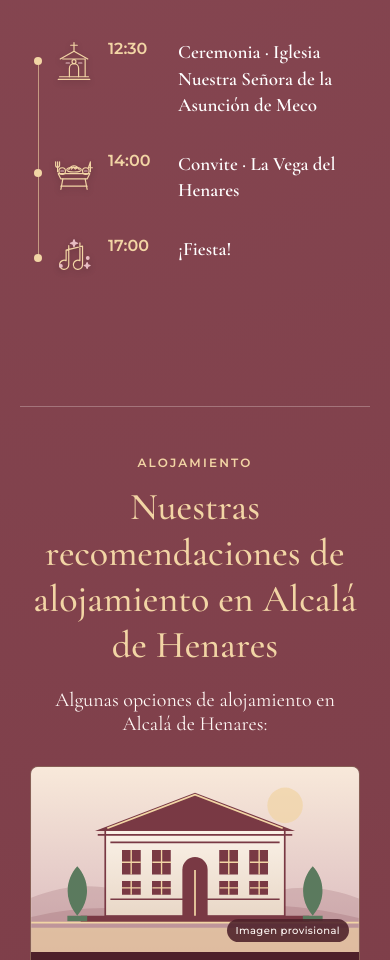
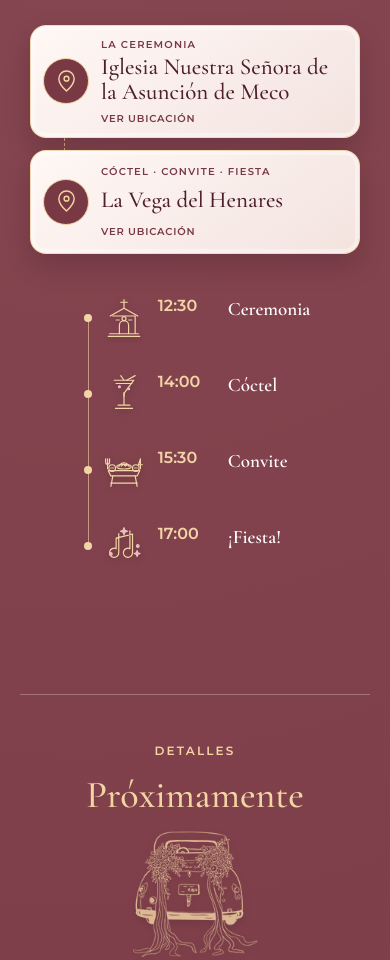
Before and after one commit to CaMaRoGa/Weddpage, a website: page public/index.html in a window 390 px wide. Shown: the part 879-1839 px from the top of the page. Drawn offline with nearby package versions, Linux system fonts and the light colour scheme.

Commit message:
nuevas modificaciones

```diff
--- a/public/index.html
+++ b/public/index.html
@@ -18,9 +18,9 @@
     <nav class="desktop-nav" aria-label="Navegación principal">
       <a href="#inicio">INICIO</a>
       <a href="#boda">LA BODA</a>
+      <a href="#detalles">DETALLES</a>
       <a href="#alojamiento">ALOJAMIENTO</a>
       <a href="#confirmacion">CONFIRMACIÓN</a>
-      <a href="#detalles">DETALLES</a>
       <a href="#contacto">CONTACTO</a>
       <a href="#regalos">REGALOS</a>
     </nav>
@@ -32,9 +32,9 @@
     <nav class="mobile-nav" id="mobileNav" aria-label="Menú móvil">
       <a href="#inicio">INICIO</a>
       <a href="#boda">LA BODA</a>
+      <a href="#detalles">DETALLES</a>
       <a href="#alojamiento">ALOJAMIENTO</a>
       <a href="#confirmacion">CONFIRMACIÓN</a>
-      <a href="#detalles">DETALLES</a>
       <a href="#contacto">CONTACTO</a>
       <a href="#regalos">REGALOS</a>
     </nav>
@@ -57,6 +57,24 @@
     <section class="simple-section" id="boda">
       <span class="section-kicker">18 · 09 · 2027</span>
       <h2>Un día para recordar</h2>
+      <div class="schedule-venues" aria-label="Ubicaciones de la celebración">
+        <a class="schedule-venue" href="https://www.google.com/maps/search/?api=1&amp;query=Iglesia+Nuestra+Se%C3%B1ora+de+la+Asunci%C3%B3n+de+Meco" target="_blank" rel="noopener noreferrer">
+          <span class="venue-pin" aria-hidden="true">
+            <svg viewBox="0 0 24 24"><path d="M12 22s8-7.2 8-13a8 8 0 1 0-16 0c0 5.8 8 13 8 13Z"/><circle cx="12" cy="9" r="2.5"/></svg>
+          </span>
+          <span class="venue-events">La ceremonia</span>
+          <strong>Iglesia Nuestra Señora de la Asunción de Meco</strong>
+          <span class="venue-action">Ver ubicación</span>
+        </a>
+        <a class="schedule-venue" href="https://www.google.com/maps/search/?api=1&amp;query=La+Vega+del+Henares+Meco" target="_blank" rel="noopener noreferrer">
+          <span class="venue-pin" aria-hidden="true">
+            <svg viewBox="0 0 24 24"><path d="M12 22s8-7.2 8-13a8 8 0 1 0-16 0c0 5.8 8 13 8 13Z"/><circle cx="12" cy="9" r="2.5"/></svg>
+          </span>
+          <span class="venue-events">Cóctel · convite · fiesta</span>
+          <strong>La Vega del Henares</strong>
+          <span class="venue-action">Ver ubicación</span>
+        </a>
+      </div>
       <ol class="wedding-schedule">
         <li>
           <span class="schedule-icon" aria-hidden="true">
@@ -70,7 +88,20 @@
             </svg>
           </span>
           <time datetime="12:30">12:30</time>
-          <a class="schedule-location" href="https://www.google.com/maps/search/?api=1&amp;query=Iglesia+Nuestra+Se%C3%B1ora+de+la+Asunci%C3%B3n+de+Meco" target="_blank" rel="noopener noreferrer">Ceremonia · Iglesia Nuestra Señora de la Asunción de Meco</a>
+          <span class="wedding-celebration">Ceremonia</span>
+        </li>
+        <li>
+          <span class="schedule-icon" aria-hidden="true">
+            <svg viewBox="0 0 64 64" fill="none">
+              <path d="M17 11h30L32 31v18m-9 0h18m-22 5h26"/>
+              <path d="M32 30v5m4-24 13-7m-17 7-5-7"/>
+              <path d="M20 16h24"/>
+              <circle cx="25" cy="21" r="1.5" fill="#E8BDC4" stroke="#E8BDC4"/>
+              <circle cx="39" cy="24" r="1.5" fill="#E8BDC4" stroke="#E8BDC4"/>
+            </svg>
+          </span>
+          <time datetime="14:00">14:00</time>
+          <span class="wedding-celebration">Cóctel</span>
         </li>
         <li>
           <span class="schedule-icon" aria-hidden="true">
@@ -85,8 +116,8 @@
               <path d="M12 29h4m32 0h4" stroke="#E8BDC4"/>
             </svg>
           </span>
-          <time datetime="14:00">14:00</time>
-          <a class="schedule-location" href="https://www.google.com/maps/search/?api=1&amp;query=La+Vega+del+Henares+Meco" target="_blank" rel="noopener noreferrer">Convite · La Vega del Henares</a>
+          <time datetime="15:30">15:30</time>
+          <span class="wedding-celebration">Convite</span>
         </li>
         <li>
           <span class="schedule-icon" aria-hidden="true">
@@ -101,6 +132,13 @@
           <span class="wedding-celebration">¡Fiesta!</span>
         </li>
       </ol>
+    </section>
+
+    <section class="simple-section" id="detalles">
+      <span class="section-kicker">DETALLES</span>
+      <h2>Próximamente</h2>
+      <img class="details-ornament" src="./assets/day-remember-ornament.png" alt="" aria-hidden="true">
+      <p>El horario del transporte, el lugar de celebración de la preboda y toda la información que necesitaréis para acompañarnos.</p>
     </section>
 
     <section class="simple-section" id="alojamiento">
@@ -313,12 +351,6 @@
       </form>
     </section>
 
-    <section class="simple-section" id="detalles">
-      <span class="section-kicker">DETALLES</span>
-      <h2>Próximamente</h2>
-      <p>El horario del transporte, el lugar de celebración de la preboda y toda la información que necesitaréis para acompañarnos.</p>
-    </section>
-
     <section class="simple-section" id="contacto">
       <span class="section-kicker">CONTACTO</span>
       <h2>¿Tienes alguna pregunta?</h2>
@@ -361,7 +393,7 @@
       <img class="gift-ornament" src="./assets/gift-driving.svg" alt="" aria-hidden="true">
       <div class="gift-card">
         <p class="gift-intro">Si queréis hacernos un regalo, aquí va una idea:</p>
-        <h3>Operación: carnet para María</h3>
+        <h3>Operación: Carnet para María</h3>
         <p class="gift-copy">María aún no tiene carnet. Vuestros regalos irán a sus clases, prácticas y examen. ¡Los conos de la autoescuela ya están avisados!</p>
         <div class="gift-account">
           <span>Cuenta provisional del fondo «Rumbo a la autoescuela»</span>
--- a/public/styles.css
+++ b/public/styles.css
@@ -611,48 +611,19 @@ textarea:focus,
 #contacto .contact-grid {
   display: grid;
   grid-template-columns: repeat(auto-fit, minmax(210px, 1fr));
-  gap: 20px;
-  max-width: 900px;
+  gap: 12px;
+  max-width: 780px;
   margin: 20px auto 0;
-}
-
-#contacto {
-  position: relative;
-  overflow: hidden;
-  border: 1px solid rgba(242,213,165,.55);
-  border-radius: 22px;
-  background:
-    radial-gradient(ellipse at 50% 0, rgba(232,189,196,.2), transparent 55%),
-    linear-gradient(145deg, rgba(77,32,42,.58), rgba(61,24,33,.4));
-  box-shadow: 0 22px 55px rgba(30,10,16,.16);
-}
-
-#contacto::before,
-#contacto::after {
-  content: "✿";
-  position: absolute;
-  color: rgba(242,213,165,.48);
-  font-size: 30px;
-  pointer-events: none;
-}
-
-#contacto::before {
-  top: 16px;
-  left: 18px;
-  transform: rotate(-18deg);
-}
-
-#contacto::after {
-  right: 18px;
-  bottom: 14px;
-  transform: rotate(18deg);
 }
 
 #contacto .contact-card {
   position: relative;
   overflow: hidden;
-  min-height: 190px;
-  padding: 22px 18px 24px;
+  width: 100%;
+  max-width: 250px;
+  justify-self: center;
+  min-height: 120px;
+  padding: 11px 8px 13px;
   border: 1px solid rgba(242,213,165,.8);
   border-radius: 14px;
   background:
@@ -668,10 +639,11 @@ textarea:focus,
 }
 
 #contacto .contact-icon {
-  display: block;
-  width: 16px;
-  height: 16px;
-  margin: 0 auto 5px;
+  display: inline-block;
+  width: 22px;
+  height: 22px;
+  margin: 0 6px 0 0;
+  vertical-align: middle;
   fill: none;
   stroke: #793944;
   stroke-width: 1.2;
@@ -685,6 +657,7 @@ textarea:focus,
 }
 
 #contacto .contact-label {
+  vertical-align: middle;
   color: #793944;
   font: 600 11px var(--sans);
   letter-spacing: .14em;
@@ -692,17 +665,17 @@ textarea:focus,
 }
 
 #contacto .contact-card p {
-  margin: 10px 0 0;
+  margin: 7px 0 0;
   color: #4d202a;
-  font-size: clamp(20px, 2.4vw, 26px);
+  font-size: clamp(18px, 2.1vw, 22px);
   line-height: 1.25;
   overflow-wrap: anywhere;
 }
 
 #contacto .contact-card:last-child p {
-  display: inline;
-  margin-left: 5px;
-  font-size: clamp(12px, 1.5vw, 15px);
+  display: block;
+  margin: 10px 0 0;
+  font-size: clamp(13px, 1.7vw, 17px);
   white-space: nowrap;
   overflow-wrap: normal;
 }
@@ -894,7 +867,8 @@ textarea:focus,
 
 .wedding-schedule {
   position: relative;
-  width: min(660px, 100%);
+  width: fit-content;
+  max-width: 100%;
   margin: 34px auto 0;
   padding: 0;
   list-style: none;
@@ -914,7 +888,7 @@ textarea:focus,
 .wedding-schedule li {
   position: relative;
   display: grid;
-  grid-template-columns: 52px 90px 1fr;
+  grid-template-columns: 52px 88px max-content;
   gap: 18px;
   padding: 16px 0 16px 22px;
 }
@@ -952,8 +926,7 @@ textarea:focus,
   filter: drop-shadow(0 2px 3px rgba(0,0,0,.2));
 }
 
-.wedding-schedule li > span,
-.schedule-location {
+.wedding-schedule li > span {
   font-family: var(--serif);
   font-size: 22px;
   line-height: 1.4;
@@ -963,21 +936,112 @@ textarea:focus,
   color: #fff8f5;
 }
 
-.schedule-location {
-  color: #ffffff;
-  font-weight: 700;
-  text-decoration: none;
-  cursor: pointer;
-}
-
-.schedule-location:focus-visible {
-  outline: 2px solid #f2d5a5;
-  outline-offset: 4px;
-}
-
 .wedding-schedule .wedding-celebration {
   color: #ffffff;
   font-weight: 700;
+}
+
+.details-ornament {
+  display: block;
+  width: min(145px, 40vw);
+  height: auto;
+  margin: 8px auto 14px;
+  filter: drop-shadow(0 3px 4px rgba(30,10,16,.22));
+}
+
+.schedule-venues {
+  position: relative;
+  display: grid;
+  grid-template-columns: repeat(2, minmax(0, 1fr));
+  gap: 28px;
+  width: min(820px, 100%);
+  margin: 28px auto 0;
+}
+
+.schedule-venues::before {
+  content: "";
+  position: absolute;
+  top: 42px;
+  left: 26%;
+  right: 26%;
+  border-top: 1px dashed rgba(242,213,165,.72);
+}
+
+.schedule-venue {
+  position: relative;
+  z-index: 1;
+  display: flex;
+  align-items: center;
+  justify-content: center;
+  flex-direction: column;
+  min-height: 190px;
+  gap: 10px;
+  padding: 16px 20px;
+  border: 1px solid rgba(242,213,165,.8);
+  border-radius: 16px;
+  background: linear-gradient(145deg, #fff8f5, #f3e3df);
+  box-shadow: 0 12px 26px rgba(30,10,16,.18), inset 0 0 0 4px rgba(255,255,255,.35);
+  color: #4d202a;
+  text-align: center;
+  text-decoration: none;
+  transition: transform .18s ease, box-shadow .18s ease;
+}
+
+.schedule-venue:hover {
+  transform: translateY(-3px);
+  box-shadow: 0 16px 30px rgba(30,10,16,.23), inset 0 0 0 4px rgba(255,255,255,.35);
+}
+
+.venue-pin {
+  display: grid;
+  width: 46px;
+  height: 46px;
+  place-items: center;
+  border: 1px solid #f2d5a5;
+  border-radius: 50%;
+  background: #793944;
+}
+
+.venue-pin svg {
+  width: 23px;
+  height: 23px;
+  fill: none;
+  stroke: #f2d5a5;
+  stroke-width: 1.5;
+  stroke-linecap: round;
+  stroke-linejoin: round;
+}
+
+.venue-events {
+  color: #793944;
+  font: 600 10px var(--sans);
+  letter-spacing: .12em;
+  text-transform: uppercase;
+}
+
+.schedule-venue strong {
+  color: #4d202a;
+  font: 500 23px/1.1 var(--serif);
+}
+
+.venue-action {
+  margin-top: auto;
+  padding-top: 6px;
+  color: #793944;
+  font: 600 10px var(--sans);
+  letter-spacing: .08em;
+  text-transform: uppercase;
+}
+
+.schedule-venue:hover .venue-action,
+.schedule-venue:focus-visible .venue-action {
+  text-decoration: underline;
+  text-underline-offset: 3px;
+}
+
+.schedule-venue:focus-visible {
+  outline: 2px solid #f2d5a5;
+  outline-offset: 3px;
 }
 
 .mobile-menu-button,
@@ -1185,12 +1249,46 @@ textarea:focus,
 
   .simple-section h2 { font-size: 38px; }
 
+  .schedule-venues {
+    grid-template-columns: 1fr;
+    gap: 12px;
+    max-width: 460px;
+  }
+
+  .schedule-venues::before {
+    top: 42px;
+    bottom: 42px;
+    left: 34px;
+    right: auto;
+    border-top: 0;
+    border-left: 1px dashed rgba(242,213,165,.72);
+  }
+
+  .schedule-venue {
+    display: grid;
+    grid-template-columns: 46px minmax(0, 1fr);
+    grid-template-areas:
+      "pin events"
+      "pin name"
+      "pin action";
+    justify-content: initial;
+    min-height: 104px;
+    gap: 4px 12px;
+    padding: 12px;
+    text-align: left;
+  }
+
+  .venue-pin { grid-area: pin; }
+  .venue-events { grid-area: events; }
+  .schedule-venue strong { grid-area: name; }
+  .venue-action { grid-area: action; margin-top: 0; padding-top: 2px; }
+
   .wedding-schedule {
     margin-top: 26px;
   }
 
   .wedding-schedule li {
-    grid-template-columns: 44px 58px 1fr;
+    grid-template-columns: 44px 58px max-content;
     gap: 12px;
   }
 
@@ -1213,13 +1311,12 @@ textarea:focus,
     height: 42px;
   }
 
-  .wedding-schedule time {
-    font-size: 16px;
-  }
+  .wedding-schedule time { font-size: 16px; }
 
-  .wedding-schedule li > span,
-  .wedding-schedule .schedule-location {
-    font-size: 19px;
+  .wedding-schedule li > span { font-size: 19px; }
+
+  .details-ornament {
+    width: min(125px, 38vw);
   }
 }
 
```
Also changed, not shown: public/assets/day-remember-ornament.png (added).
